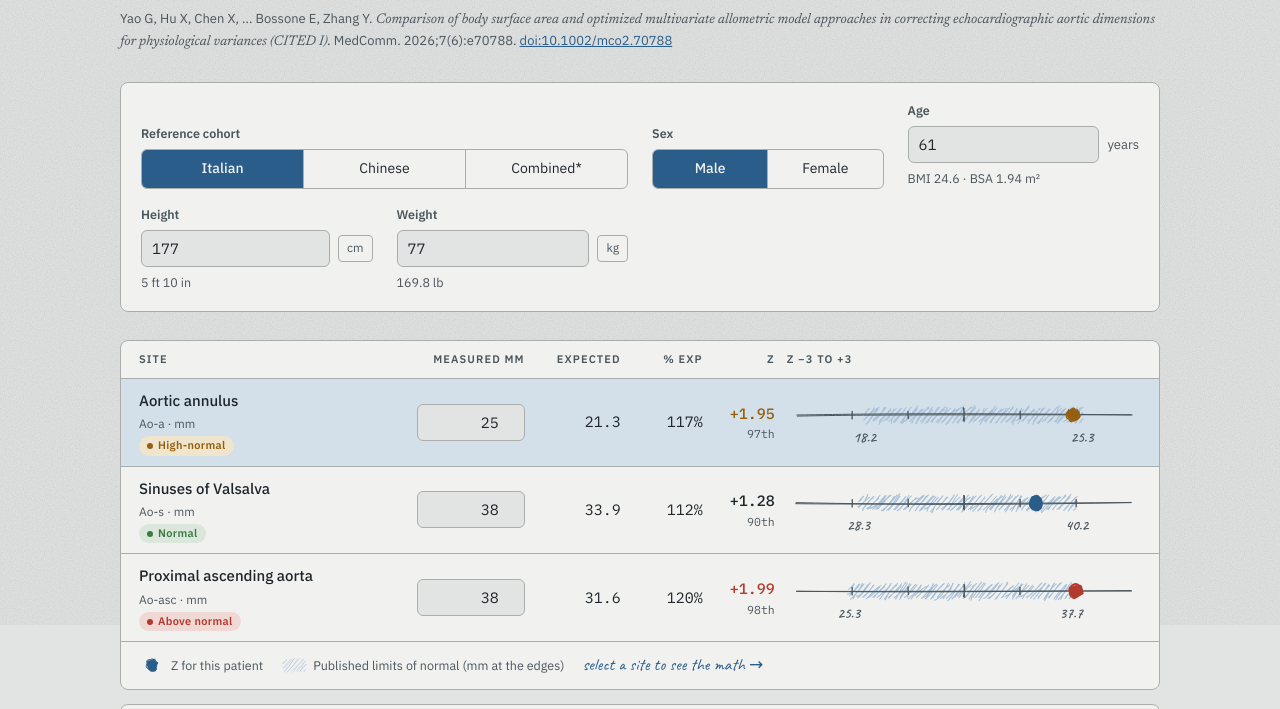
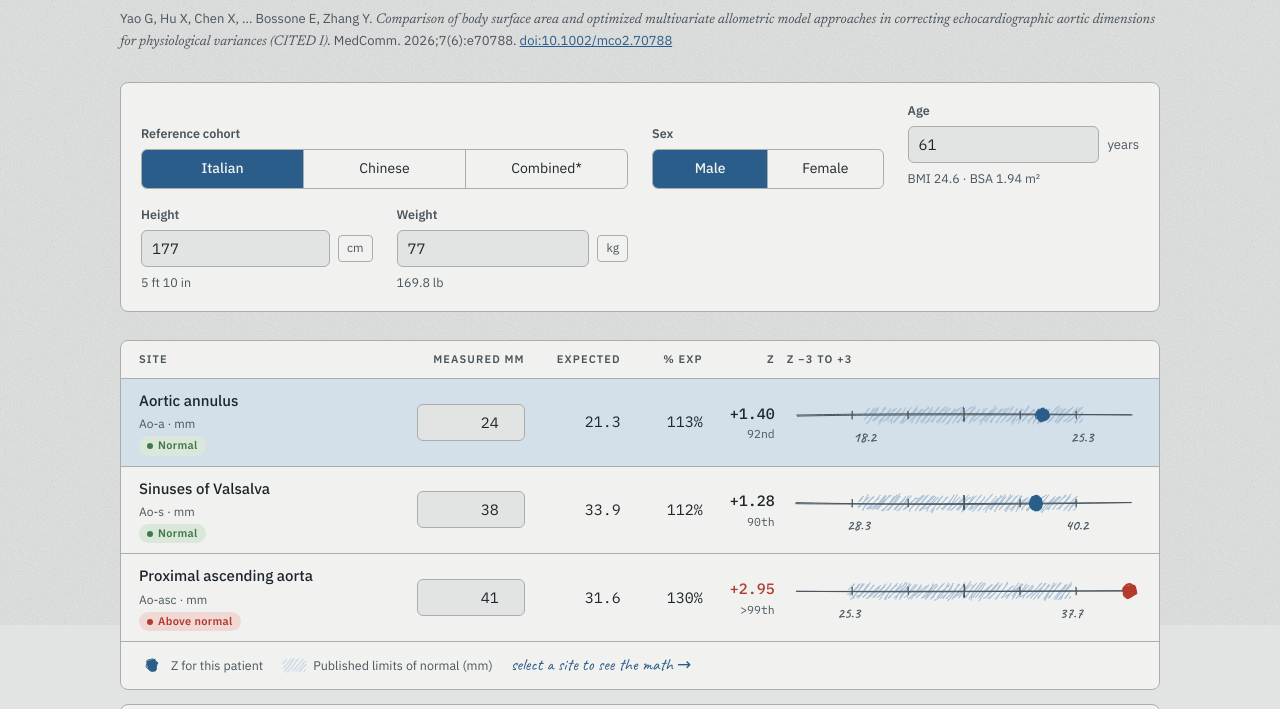
Before and after one commit to parameterz/OMAM-Aortic-Root, a website with bundled scripts: page index.html in a window 1280 px wide. Shown: the part 175-884 px from the top of the page. Built offline with nearby package versions, Linux system fonts and the light colour scheme.

Commit message:
minor changes to default data, description of range values

```diff
--- a/index.html
+++ b/index.html
@@ -68,7 +68,7 @@
       <div id="rows"></div>
       <div class="legend">
         <span><svg id="lg-dot" aria-hidden="true"></svg>Z for this patient</span>
-        <span><svg id="lg-band" aria-hidden="true"></svg>Published limits of normal (mm at the edges)</span>
+        <span><svg id="lg-band" aria-hidden="true"></svg>Published limits of normal (mm)</span>
         <span class="hint">select a site to see the math →</span>
       </div>
     </div>
--- a/js/equations.js
+++ b/js/equations.js
@@ -6,9 +6,9 @@
 
 /** The three aortic sites. `example` fills the form on first load. */
 export const SITES = [
-  { id: "aoa",   name: "Aortic annulus",           abbr: "Ao-a",   example: 25 },
+  { id: "aoa",   name: "Aortic annulus",           abbr: "Ao-a",   example: 24 },
   { id: "aos",   name: "Sinuses of Valsalva",      abbr: "Ao-s",   example: 38 },
-  { id: "aoasc", name: "Proximal ascending aorta", abbr: "Ao-asc", example: 38 },
+  { id: "aoasc", name: "Proximal ascending aorta", abbr: "Ao-asc", example: 41 },
 ];
 
 /** Reference cohorts. Order is the order of the buttons and comparison tables. */
```
